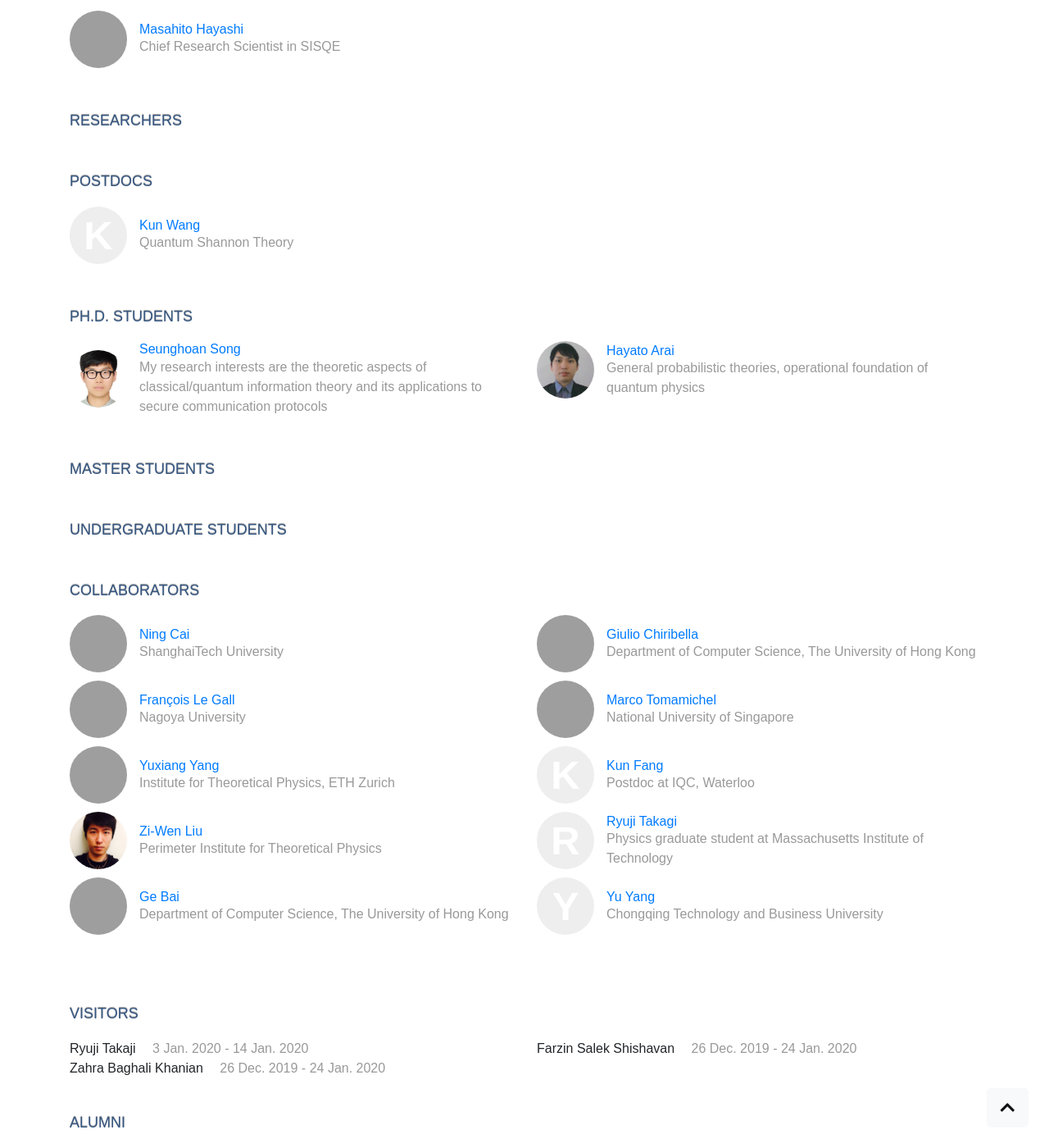
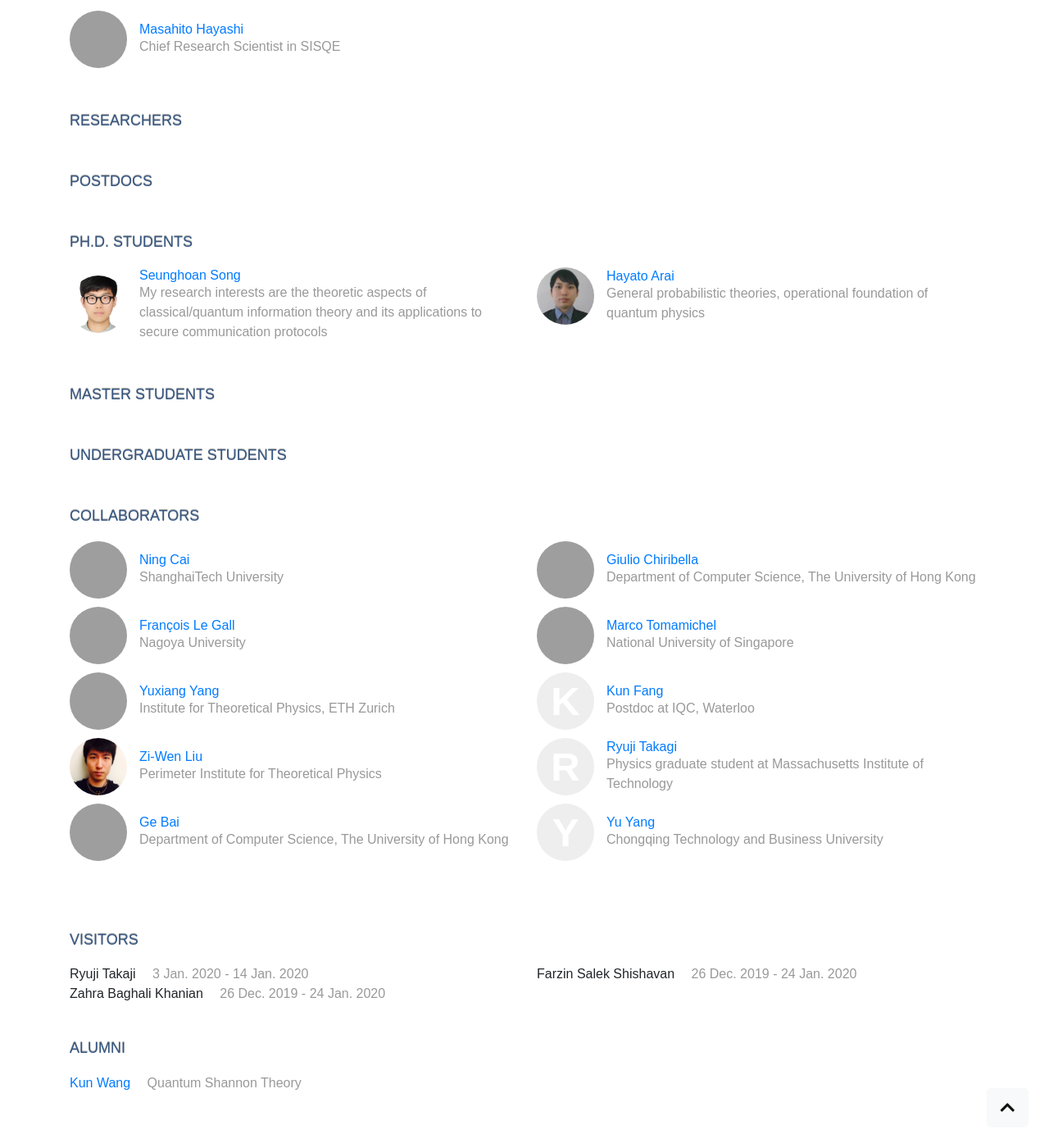
Before and after one commit to Quan-Sky/Masahito-Hayashi, a Jekyll site: the page built from members.html, in a window 1280 px wide and 1400 px high, scrolled down 215 px, cut to the strip 0-1400 px from the top of the window. Shown: the whole strip at 82% size. Built offline with Jekyll 4.4.1, drawn with Linux system fonts in a browser that asks for light colours; nearby versions of some CDN libraries; after the commit the page ends 1580 px from its top, so only the background shows below that; some of the changed lines change nothing that is shown; grey boxes are pictures that could not be loaded.

Commit message:
Update the "Members" section

```diff
--- a/_data/people.yml
+++ b/_data/people.yml
@@ -15,7 +15,7 @@
     display_name: "Masahito Hayashi"
     webpage: "/about.html"
     role: pi
-    image: "http://siqse.sustc.edu.cn/Uploads/banner/20200331/5e82fd7b20359.jpg"
+    image: /img/people/masahito-hayashi.jpg
     bio: "Chief Research Scientist in SISQE"
 
 ######################################################################################
@@ -32,13 +32,6 @@
 ######################################################################################
 # Postdocs
 ######################################################################################
-
-# postdoc-1:
-#     display_name: "Kun Wang"
-#     role: postdoc
-#     image: "http://siqse.sustc.edu.cn/Uploads/banner/20190925/5d8b1172efb46.png"
-#     bio: "Quantum Shannon Theory"
-#     webpage: "http://siqse.sustc.edu.cn/Index/staff_detail/mid/54/id/588"
 
 ######################################################################################
 # PHD Students
@@ -105,7 +98,7 @@
 
 alumni-1:
     display_name: "Kun Wang"
-    role: postdoc
+    role: alumni
     bio: "Quantum Shannon Theory"
     webpage: "https://kunwang.info/"
 
```
Also changed, not shown: img/people/daiki-suruga.jpg (deleted), img/people/yuuya-yoshida.jpg (deleted), 7 other files.
